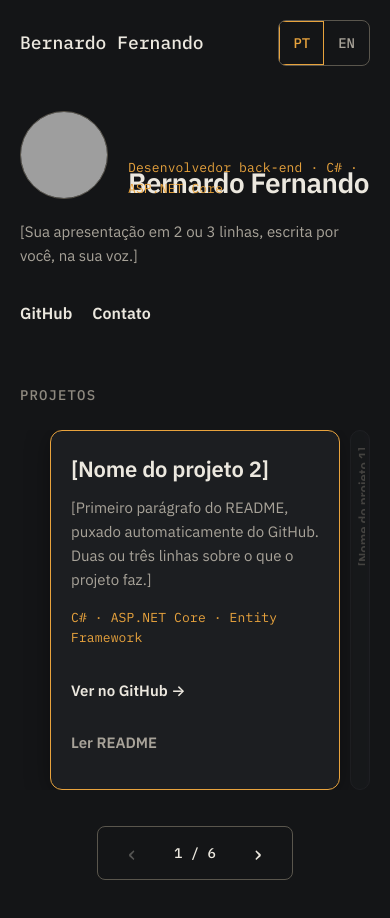
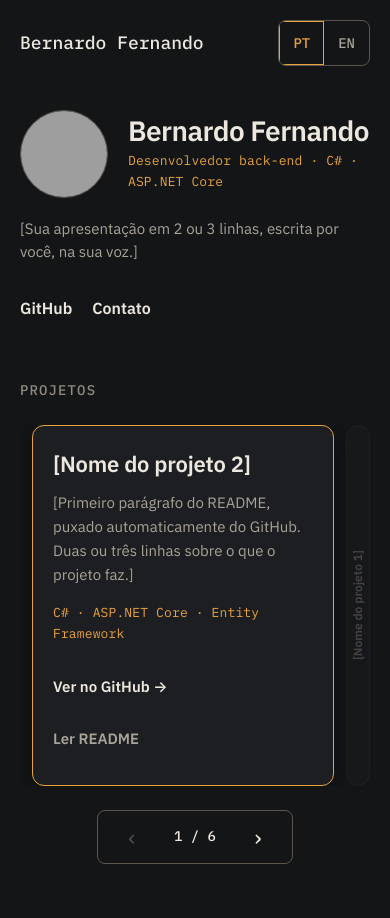
Before and after one commit to BernardoFM1/Portfolio-BernardoFM, an Angular app: page / in a window 390 px wide. Shown: the top 918 px of the page. Built offline with nearby package versions, Linux system fonts and the light colour scheme; grey boxes are pictures that could not be loaded.

Commit message:
feat: slice 5 - responsividade fina desktop 1280px, mobile 390px e telas intermediarias

```diff
--- a/src/app/components/profile-hero/profile-hero.css
+++ b/src/app/components/profile-hero/profile-hero.css
@@ -43,6 +43,11 @@
 
 .hero-content {
   max-width: 640px;
+}
+
+.hero-intro {
+  display: flex;
+  flex-direction: column;
 }
 
 .hero-name {
@@ -102,7 +107,7 @@
     display: grid;
     grid-template-columns: 88px 1fr;
     grid-template-areas:
-      "avatar name"
+      "avatar intro"
       "bio bio"
       "links links";
     gap: 16px 20px;
@@ -127,22 +132,28 @@
     display: contents;
   }
 
+  .hero-intro {
+    grid-area: intro;
+    display: flex;
+    flex-direction: column;
+    justify-content: center;
+    gap: 4px;
+  }
+
   .hero-name {
-    grid-area: name;
     font-size: 1.75rem;
-    align-self: flex-end;
+    line-height: 1.15;
   }
 
   .hero-stack {
-    grid-area: name;
-    margin-top: 48px;
+    margin-top: 0;
     font-size: 0.8125rem;
-    align-self: flex-start;
   }
 
   .hero-bio {
     grid-area: bio;
     font-size: 0.9375rem;
+    line-height: 1.5;
     margin-top: 4px;
   }
 
--- a/src/app/components/profile-hero/profile-hero.html
+++ b/src/app/components/profile-hero/profile-hero.html
@@ -17,8 +17,11 @@
     </div>
 
     <div class="hero-content">
-      <h1 class="hero-name">{{ i18n.t().hero.name }}</h1>
-      <p class="hero-stack">{{ i18n.t().hero.role }}</p>
+      <div class="hero-intro">
+        <h1 class="hero-name">{{ i18n.t().hero.name }}</h1>
+        <p class="hero-stack">{{ i18n.t().hero.role }}</p>
+      </div>
+
       <p class="hero-bio">{{ i18n.t().hero.bio }}</p>
 
       <nav class="mobile-nav" aria-label="Links rápidos">
--- a/src/app/components/project-card/project-card.css
+++ b/src/app/components/project-card/project-card.css
@@ -10,7 +10,7 @@
   flex-direction: column;
   height: 100%;
   box-sizing: border-box;
-  transition: border-color 0.2s ease, opacity 0.2s ease, transform 0.2s ease;
+  transition: border-color 0.2s ease, opacity 0.2s ease;
 }
 
 /* ==========================================================================
@@ -160,19 +160,23 @@
   }
 
   .card-neighbor {
-    padding: 16px 4px;
+    padding: 16px 2px;
     min-height: 220px;
     opacity: 0.4;
     overflow: hidden;
+    display: flex;
+    align-items: center;
+    justify-content: center;
   }
 
   .card-neighbor .card-title {
-    font-size: 0.8125rem;
+    font-size: 0.75rem;
     writing-mode: vertical-rl;
     transform: rotate(180deg);
     white-space: nowrap;
     text-overflow: ellipsis;
     overflow: hidden;
+    max-height: 160px;
   }
 
   .card-neighbor .card-summary {
--- a/src/app/components/project-carousel/project-carousel.css
+++ b/src/app/components/project-carousel/project-carousel.css
@@ -42,12 +42,13 @@
   display: flex;
   flex-direction: column;
   height: 100%;
-  transition: opacity 0.25s ease, transform 0.25s ease;
+  transition: opacity 0.2s ease, transform 0.2s ease;
 }
 
 .slot-prev:empty,
 .slot-next:empty {
   visibility: hidden;
+  pointer-events: none;
 }
 
 /* Controles do Carrossel */
@@ -81,7 +82,7 @@
 }
 
 .carousel-nav-btn:disabled {
-  opacity: 0.3;
+  opacity: 0.25;
   cursor: not-allowed;
 }
 
@@ -124,6 +125,16 @@
 }
 
 /* ==========================================================================
+   Telas Intermediárias (Tablets: 821 px a 1080 px)
+   ========================================================================== */
+@media (min-width: 821px) and (max-width: 1080px) {
+  .carousel-track {
+    grid-template-columns: minmax(180px, 220px) 1fr minmax(180px, 220px);
+    gap: 16px;
+  }
+}
+
+/* ==========================================================================
    Responsividade Mobile (conforme wireframe de 390 px)
    ========================================================================== */
 @media (max-width: 820px) {
@@ -131,10 +142,29 @@
     padding-bottom: 48px;
   }
 
+  .carousel-container {
+    gap: 24px;
+  }
+
   .carousel-track {
-    grid-template-columns: 20px 1fr 20px;
-    gap: 10px;
+    grid-template-columns: 24px 1fr 24px;
+    gap: 12px;
     overflow: hidden;
+  }
+
+  .carousel-track.no-prev {
+    grid-template-columns: 0px 1fr 24px;
+    gap: 0 12px;
+  }
+
+  .carousel-track.no-next {
+    grid-template-columns: 24px 1fr 0px;
+    gap: 12px 0;
+  }
+
+  .carousel-track.no-prev.no-next {
+    grid-template-columns: 1fr;
+    gap: 0;
   }
 
   .slot-prev,
--- a/src/styles.css
+++ b/src/styles.css
@@ -31,6 +31,7 @@ html {
   font-size: 16px;
   scroll-behavior: smooth;
   color-scheme: dark;
+  overflow-x: hidden;
 }
 
 body {
@@ -42,6 +43,7 @@ body {
   line-height: 1.6;
   -webkit-font-smoothing: antialiased;
   -moz-osx-font-smoothing: grayscale;
+  overflow-x: hidden;
 }
 
 /* Foco visível com a cor de destaque --accent conforme AGENTS.md */
```
